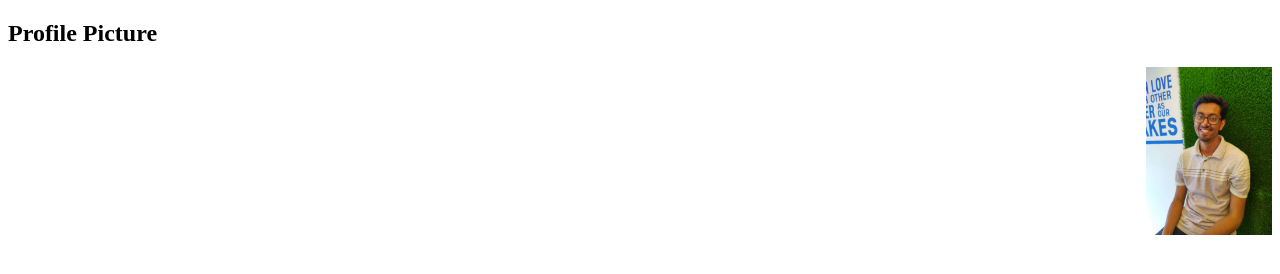
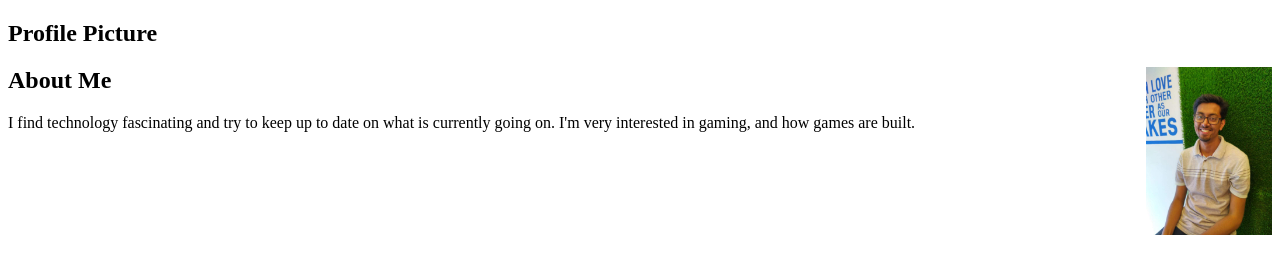
Before and after one commit to sourabh-swargam/Software_App_Development_2019501028, a plain HTML site: page Day 3/HTML/site.html in a window 1280 px wide. Drawn offline with Linux system fonts and the light colour scheme; files whose address does not match are found by name.

Commit message:
Added text 'about me'

```diff
--- a/Day 3/HTML/site.html
+++ b/Day 3/HTML/site.html
@@ -5,6 +5,11 @@
 	</head>
 	<body>
 		<h2>Profile Picture</h2>
-		<img src = 'C:\Users\sourabh\Desktop\MSIT\SAD\Software_App_Development_2019501028\Day 3\Images\sample.jpeg', align="right" width = 10%>
+		<img src = 'C:\Users\sourabh\Desktop\MSIT\SAD\Software_App_Development_2019501028\Day 3\Images\sample.jpeg', alt = "Image" align="right" width = 10%>
+
+		<h2>About Me</h2>
+		<p>I find technology fascinating and try to keep up to date on
+		what is currently going on. I'm very interested in gaming, and
+		how games are built.</p>
 	</body>
 </html>
```
